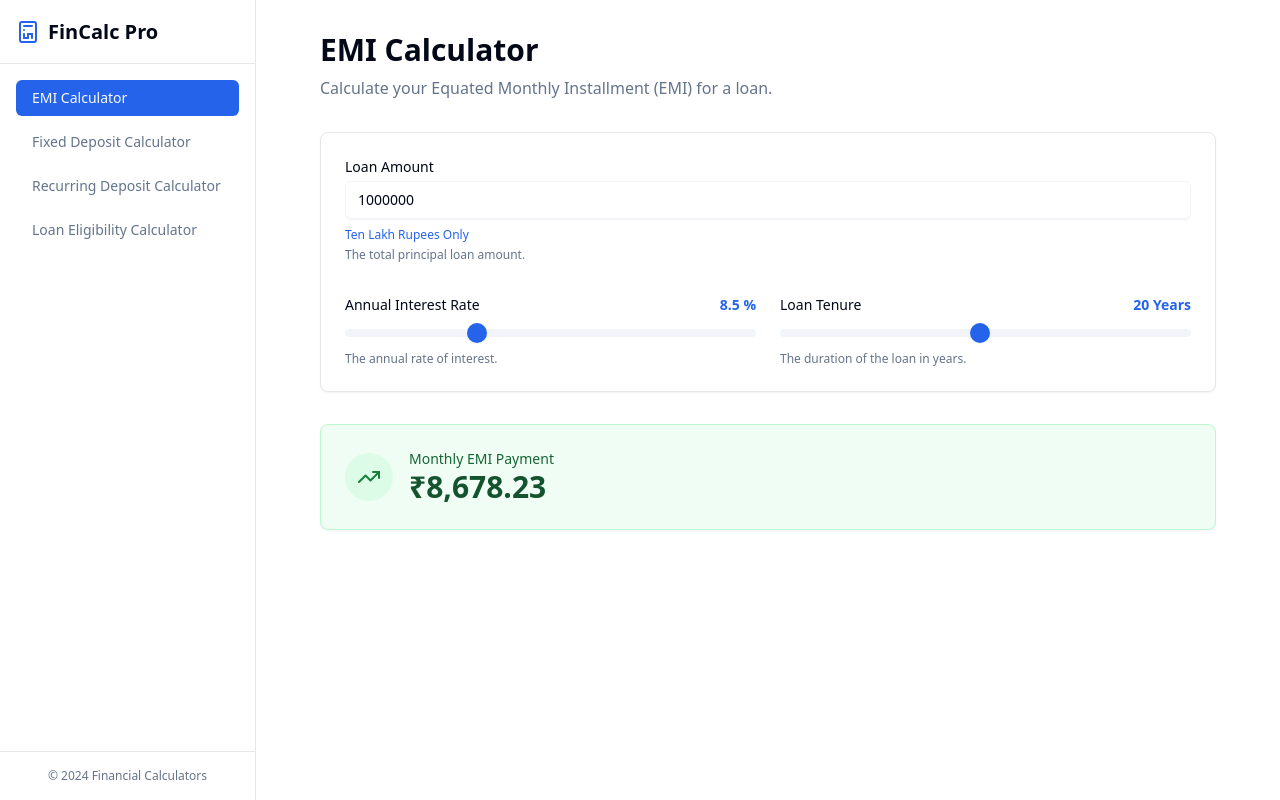
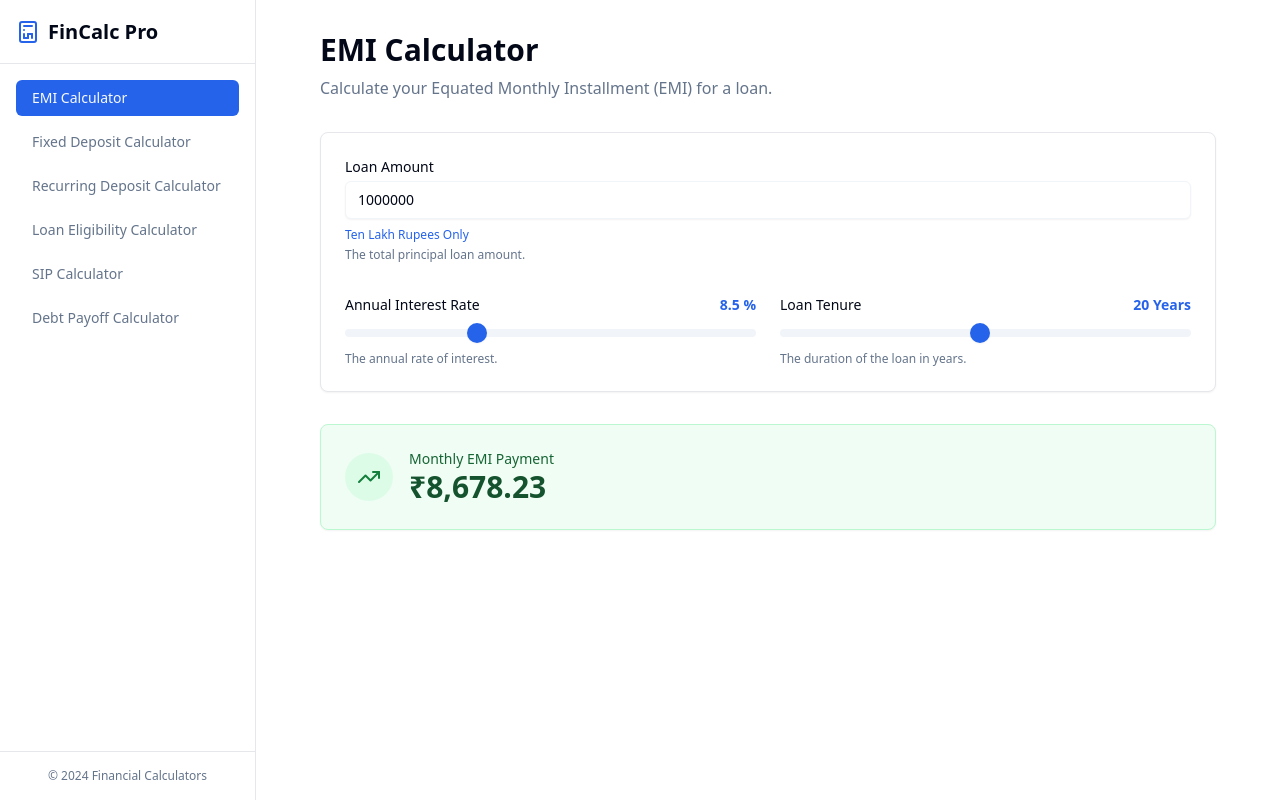
Before and after one commit to bommunagarjuna/FinancialCalc, a React (Vite) app: page /#/calculator/emi in a window 1280 px wide. Built offline with nearby package versions, Linux system fonts and the light colour scheme.

Commit message:
Added SIP Calculator, Debt Payoff Calculator

```diff
--- a/constants.ts
+++ b/constants.ts
@@ -1,4 +1,3 @@
-
 import { CalculatorConfig } from './types.ts';
 
 export const CALCULATORS_CONFIG: CalculatorConfig[] = [
@@ -57,4 +56,32 @@ export const CALCULATORS_CONFIG: CalculatorConfig[] = [
     resultPrefix: '₹',
     resultDescription: 'Eligible Loan Amount'
   },
+  {
+    id: 'sip',
+    type: 'SIP Calculator',
+    description: 'Calculate the future value of your Systematic Investment Plan (SIP).',
+    fields: [
+      { name: 'I', label: 'Monthly Investment', type: 'number', description: 'The amount you invest each month.', control: 'input', defaultValue: '10000' },
+      { name: 'R', label: 'Expected Annual Return', type: 'number', description: 'The expected annual rate of return.', control: 'slider', min: 1, max: 30, step: 0.5, defaultValue: '12', unit: '%' },
+      { name: 'N', label: 'Investment Period', type: 'number', description: 'The investment duration in years.', control: 'slider', min: 1, max: 40, step: 1, defaultValue: '15', unit: 'Years' },
+    ],
+    // M = I * [((1 + r)^n - 1) / r] * (1+r), where n is months, r is monthly interest rate
+    formula: 'I * ((Math.pow(1 + R/1200, N*12) - 1) / (R/1200)) * (1 + R/1200)',
+    resultPrefix: '₹',
+    resultDescription: 'Future Value'
+  },
+  {
+    id: 'debt-payoff',
+    type: 'Debt Payoff Calculator',
+    description: 'Calculate how long it will take to pay off a debt. This can be used for snowball or avalanche methods by analyzing one debt at a time.',
+    fields: [
+      { name: 'P', label: 'Total Debt Amount', type: 'number', description: 'The total principal debt amount.', control: 'input', defaultValue: '500000' },
+      { name: 'R', label: 'Annual Interest Rate', type: 'number', description: 'The annual rate of interest on the debt.', control: 'slider', min: 1, max: 30, step: 0.1, defaultValue: '15', unit: '%' },
+      { name: 'M', label: 'Monthly Payment', type: 'number', description: 'Your fixed monthly payment.', control: 'input', defaultValue: '15000' },
+    ],
+    // N = -log(1 - (P * r) / M) / log(1 + r), where r is monthly interest rate. Result is in months, convert to years.
+    formula: '(-Math.log(1 - (P * (R/1200)) / M) / Math.log(1 + (R/1200))) / 12',
+    resultPrefix: '',
+    resultDescription: 'Years to Pay Off Debt'
+  },
 ];
```
